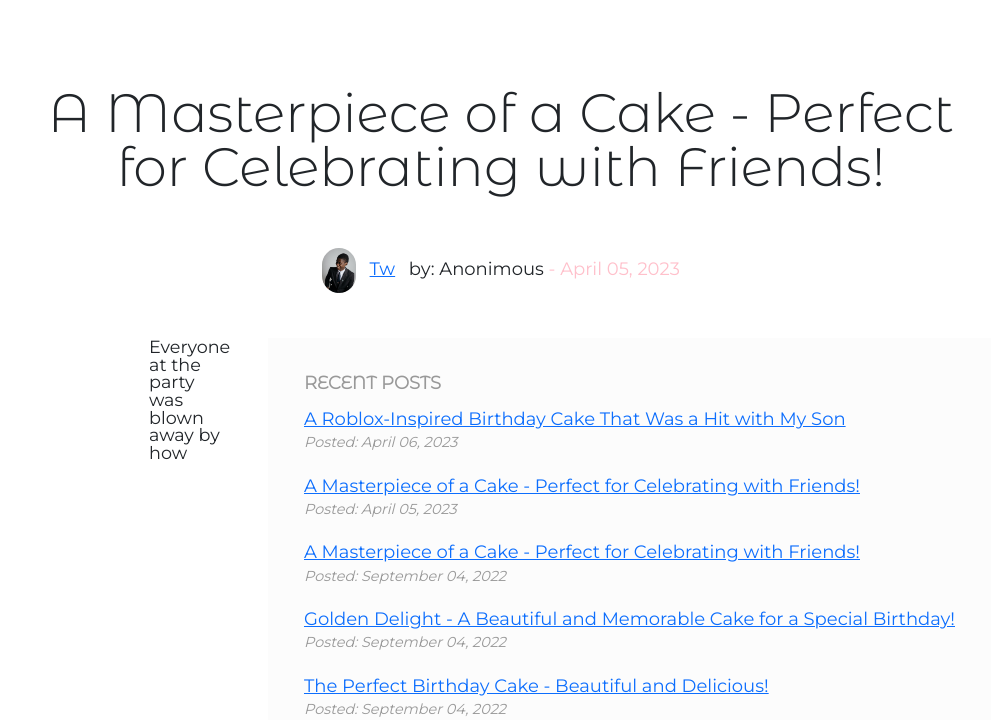
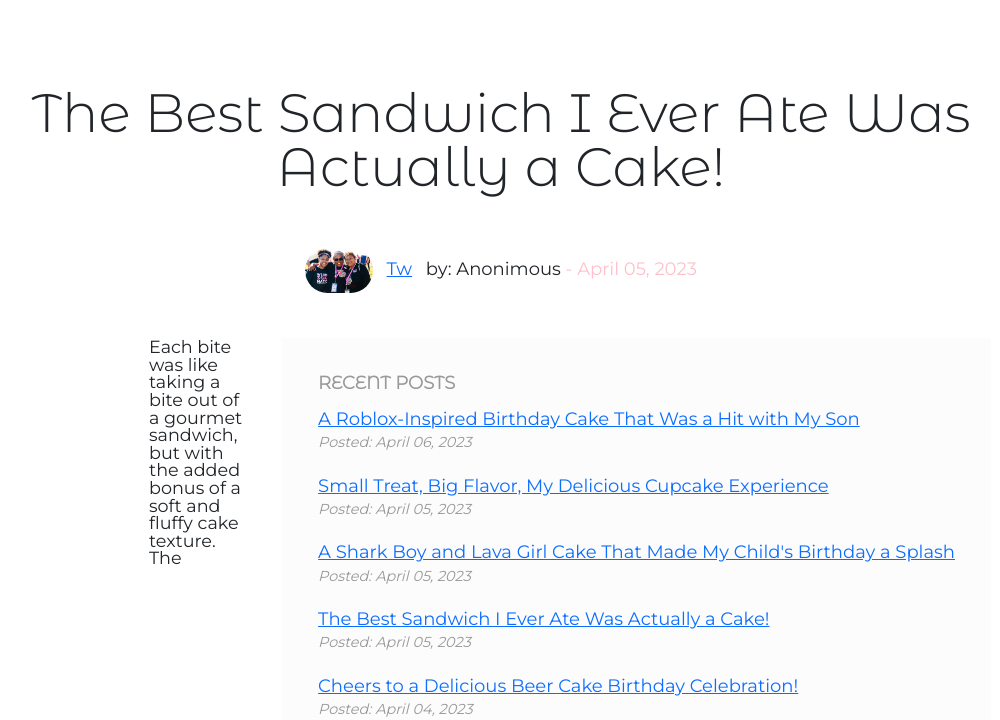
Before and after one commit to devjlweb/ryleskitchen, a Jekyll site: the page built from _posts/2023-04-05-a.post.md, in a window 1280 px wide and 900 px high, scrolled down 287 px, cut to the strip 180-900 px from the top of the window. Shown: the whole strip, without its empty margins (139-1139 px from the left). Built offline with Jekyll 4.4.1, drawn with Linux system fonts in a browser that asks for light colours; nearby versions of some CDN libraries; library files that are not in the unit come from our copies; some of the changed text lies outside the part shown.

Commit message:
added blog posts

```diff
--- /dev/null
+++ b/_posts/2023-04-04-a.post.md
@@ -0,0 +1,17 @@
+---
+layout: post
+title: Cheers to a Delicious Beer Cake Birthday Celebration!
+postHero: /images/herobg.jpg
+author: Anonimous
+authorTwitter: https://twitter.com/ryleskitchen
+gravatar: /images/customer36.png
+postFooter: Thank you! -<a href="#"> Ryle's Kitchen</a>
+---
+
+
+For my friend's recent birthday, I wanted to do something special and unique, so I decided to surprise her with a beer cake. Yes, you read that right - a cake made with beer!
+
+<img class="pull-left" src="/images/040423-1.png" alt="Beer Cake"><br>
+
+Overall, I would highly recommend a beer cake for your next birthday celebration or special occasion. It's a unique and delicious way to combine two of life's greatest pleasures - beer and cake!
+Thank you Ryle's Kitchen!
--- a/_posts/2023-04-05-a.post.md
+++ b/_posts/2023-04-05-a.post.md
@@ -1,16 +1,16 @@
 ---
 layout: post
-title: A Masterpiece of a Cake - Perfect for Celebrating with Friends!
+title: The Best Sandwich I Ever Ate Was Actually a Cake!
 postHero: /images/herobg.jpg
 author: Anonimous
 authorTwitter: https://twitter.com/ryleskitchen
-gravatar: /images/customer31.png
+gravatar: /images/customer32.png
 postFooter: Thank you! -<a href="#"> Ryle's Kitchen</a>
 ---
 
 
-Everyone at the party was blown away by how incredible it was. Thank you for helping us create such a memorable celebration with your incredible cake creation!
+Each bite was like taking a bite out of a gourmet sandwich, but with the added bonus of a soft and fluffy cake texture. The ingredients were fresh and high-quality, and the flavors complemented each other perfectly. It was unlike any cake I had ever tasted before, and it quickly became one of my new favorites.
 
-<img class="pull-left" src="/images/090422-5.png" alt="Jack Daniels Cake"><br>
+<img class="pull-left" src="/images/040623-1.png" alt="Cake sandwich"><br>
 
-The design was absolutely stunning - the sky blue color and the chocolate dripping down the sides made it look like a work of art! The red label small bottle on top with pearls and leaves was the perfect finishing touch, and the addition of Chips Ahoy and Jack Daniels just took it to the next level.
+I would highly recommend trying a sandwich cake if you ever have the chance. It's a unique and delicious twist on a classic sandwich, and it's sure to impress your taste buds and your guests.
--- /dev/null
+++ b/_posts/2023-04-05-b.post.md
@@ -0,0 +1,16 @@
+---
+layout: post
+title: A Shark Boy and Lava Girl Cake That Made My Child's Birthday a Splash
+postHero: /images/herobg.jpg
+author: Anonimous
+authorTwitter: https://twitter.com/ryleskitchen
+gravatar: /images/customer34.png
+postFooter: Thank you! -<a href="#"> Ryle's Kitchen</a>
+---
+
+
+When my child asked for a Shark Boy and Lava Girl themed birthday party, I knew I had to find the perfect cake to match. After searching around, I came across Ryle's Kitchen that specialized in custom cakes, and they did not disappoint.
+
+<img class="pull-left" src="/images/040523-2.png" alt="Sharkboy lavagirl Cake"><br>
+
+I would highly recommend Ryle's Kitchen to anyone looking for a special and unique cake for their child's birthday or any special occasion.
--- /dev/null
+++ b/_posts/2023-04-05-c.post.md
@@ -0,0 +1,16 @@
+---
+layout: post
+title: Small Treat, Big Flavor, My Delicious Cupcake Experience
+postHero: /images/herobg.jpg
+author: Anonimous
+authorTwitter: https://twitter.com/ryleskitchen
+gravatar: /images/customer35.png
+postFooter: Thank you! -<a href="#"> Ryle's Kitchen</a>
+---
+
+
+The cupcake was moist and fluffy, with a rich chocolate flavor that was perfectly complemented by the tangy cream cheese frosting. It was just the right amount of sweetness, and the texture was perfect.
+
+<img class="pull-left" src="/images/040523-3.png" alt="Cupcake"><br>
+
+I highly recommend checking out Ryle's Kitchen and giving their cupcakes a try.
```
Also changed, not shown: images/040423-1.png (added), images/040523-2.png (added), images/040523-3.png (added), images/customer33.png (added), images/customer34.png (added), images/customer35.png (added), images/customer36.png (added), 8 other files.
